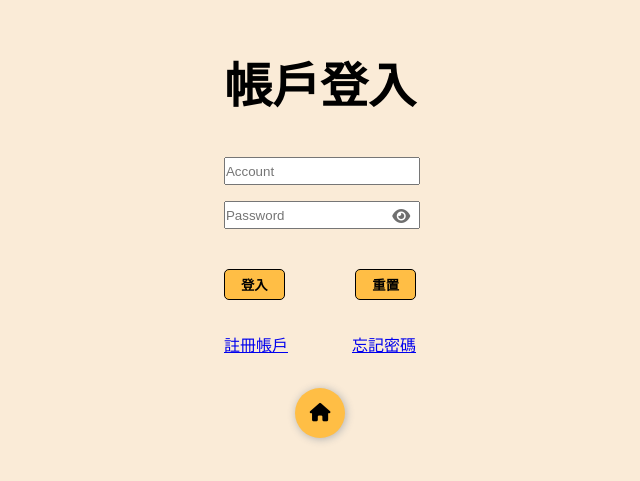
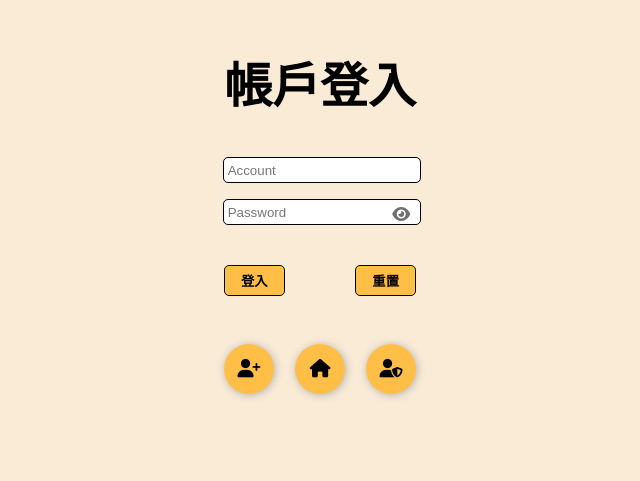
Before and after one commit to whitestorm2346/MemberManagementSystem, a React (Create React App) app: page /login in a window 1280 px wide. Shown: the part 153-634 px from the top of the page, without its empty margins (320-960 px from the left). Built offline with nearby package versions, Linux system fonts and the light colour scheme.

Commit message:
Modified the btn2 class

```diff
--- a/src/page/HomePage.js
+++ b/src/page/HomePage.js
@@ -6,6 +6,7 @@ function HomePage(){
         <h2 className="sub-title">Demo Page</h2>
         <a href="/login" className="btn2">
             <i className="fa-solid fa-right-to-bracket"></i>
+            <span>Login</span>
         </a>
         </section>
         </>
--- a/src/page/LoginPage.js
+++ b/src/page/LoginPage.js
@@ -50,13 +50,20 @@ function LoginPage(){
             <button type="submit" className="btn submit" id="submit" onClick={login}>登入</button>
             <button type="reset" className="btn reset" id="reset" onClick={reset}>重置</button>
         </div>
-        <div className="links">
-            <a href="/sign-up">註冊帳戶</a>
-            <a href="/forgot-password">忘記密碼</a>
+        <div className="buttons">
+            <a href="/sign-up" className="btn2">
+                <i className="fa-solid fa-user-plus"></i>
+                <span>Sign Up</span>
+            </a>
+            <a href="/" className="btn2">
+                <i className="fa-solid fa-house"></i>
+                <span>Home</span>
+            </a>
+            <a href="/forgot-password" className="btn2">
+                <i className="fa-solid fa-user-shield"></i>
+                <span>Forgot Password</span>
+            </a>
         </div>
-        <a href="/" className="btn2">
-            <i className="fa-solid fa-house"></i>
-        </a>
         </section>
         </>
     )
--- a/src/page/SignUpPage.js
+++ b/src/page/SignUpPage.js
@@ -74,9 +74,16 @@ function SignUpPage(){
             <button type="submit" className="btn submit" id="submit" onClick={sign_up}>註冊</button>
             <button type="reset" className="btn reset" id="reset" onClick={reset}>重置</button>
         </div>
-        <a href="/login" className="btn2">
-            <i className="fa-solid fa-right-to-bracket"></i>
-        </a>
+        <div className="buttons">
+            <a href="/login" className="btn2">
+                <i className="fa-solid fa-right-to-bracket"></i>
+                <span>Login</span>
+            </a>
+            <a href="/" className="btn2">
+                <i className="fa-solid fa-house"></i>
+                <span>Home</span>
+            </a>
+        </div>
         </section>
         </>
     )
--- a/src/page/css/style.css
+++ b/src/page/css/style.css
@@ -51,7 +51,11 @@ section {
 input {
     width: 100%;
     height: 1.5rem;
-    margin: .5rem 0;
+    margin: .5rem auto;
+    margin-left: -0.1em;
+    padding-left: .3em;
+    border: 1px solid #000;
+    border-radius: 5px;
 }
 
 input::-ms-clear,
@@ -92,7 +96,7 @@ button:hover, .btn:hover {
 }
 
 .btn2 {
-    margin: 2rem auto;
+    position: relative;
     width: 50px;
     height: 50px;
     text-decoration: none;
@@ -114,6 +118,29 @@ button:hover, .btn:hover {
     transform: scale(1.2);
 }
 
+.btn2 span {
+    display: none;
+}
+
+.btn2:hover span {
+    position: absolute;
+    display: block;
+    bottom: -5vh;
+    width: 50rem;
+    text-align: center;
+    font-family:'Times New Roman', Times, serif;
+    font-weight: bold;
+}
+
+.home>.btn2 {
+    margin: 2rem auto;
+}
+
+.login>.buttons:nth-of-type(3),
+.sign-up>.buttons:nth-of-type(3) {
+    margin-top: 3rem;
+}
+
 .enter {
     margin-top: 2rem;
 }
```
